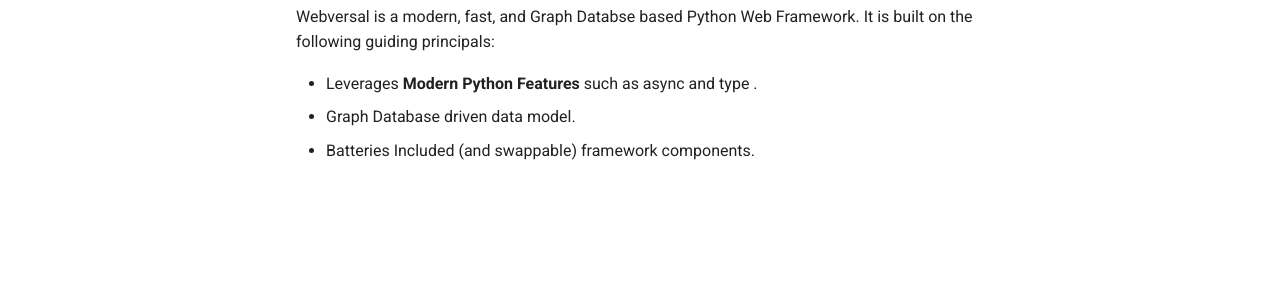
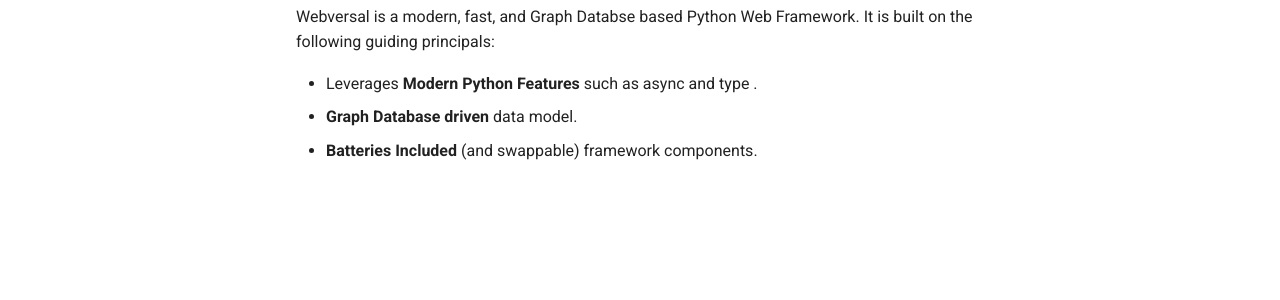
Before and after one commit to zprobst/webversal, an MkDocs documentation site: the page built from docs/index.md, in a window 1280 px wide. Shown: the part 176-476 px from the top of the page. Built offline with MkDocs 1.6.1 and Material for MkDocs 9.7.7, drawn with Linux system fonts in a browser that asks for light colours.

```diff
--- a/docs/index.md
+++ b/docs/index.md
@@ -3,5 +3,5 @@
 Webversal is a modern, fast, and Graph Databse based Python Web Framework. It is built on the following guiding principals:
 
 * Leverages **Modern Python Features** such as async and type .
-* Graph Database driven data model.
-* Batteries Included (and swappable) framework components.
+* **Graph Database driven** data model.
+* **Batteries Included** (and swappable) framework components.
```
